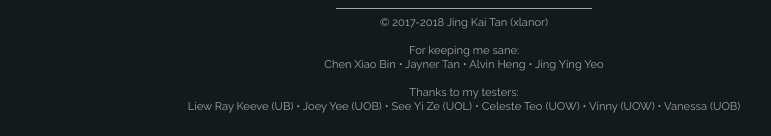
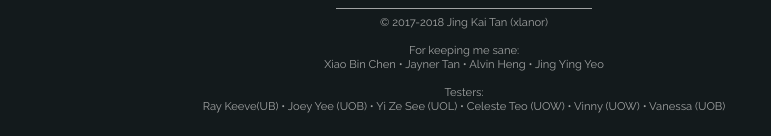
Before and after one commit to xlanor/SIM-UoW-Timetable-Bot-Website, a React app: page / in a window 1280 px wide. Shown: the part 1467-1603 px from the top of the page, without its empty margins (176-947 px from the left). Built offline with nearby package versions, Linux system fonts and the light colour scheme; no server answers.

Commit message:
Fix footer names

```diff
--- a/src/js/components/Footer.jsx
+++ b/src/js/components/Footer.jsx
@@ -24,14 +24,14 @@ export default class AppFooter extends React.Component {
                 For keeping me sane:
             </div>
             <div id="footer-text-div-3">
-                Chen Xiao Bin • Jayner Tan • Alvin Heng • Jing Ying Yeo
+                Xiao Bin Chen • Jayner Tan • Alvin Heng • Jing Ying Yeo
             </div>
             <br/>
             <div id="footer-text-div-4">
-                Thanks to my testers:
+                Testers:
             </div>
             <div id ="footer-text-div-bottom">
-                Liew Ray Keeve (UB) • Joey Yee (UOB) • See Yi Ze (UOL) • Celeste Teo (UOW) • Vinny (UOW) • Vanessa (UOB)
+                Ray Keeve(UB) • Joey Yee (UOB) • Yi Ze See (UOL) • Celeste Teo (UOW) • Vinny (UOW) • Vanessa (UOB)
             </div>
         </div>
       );
```
